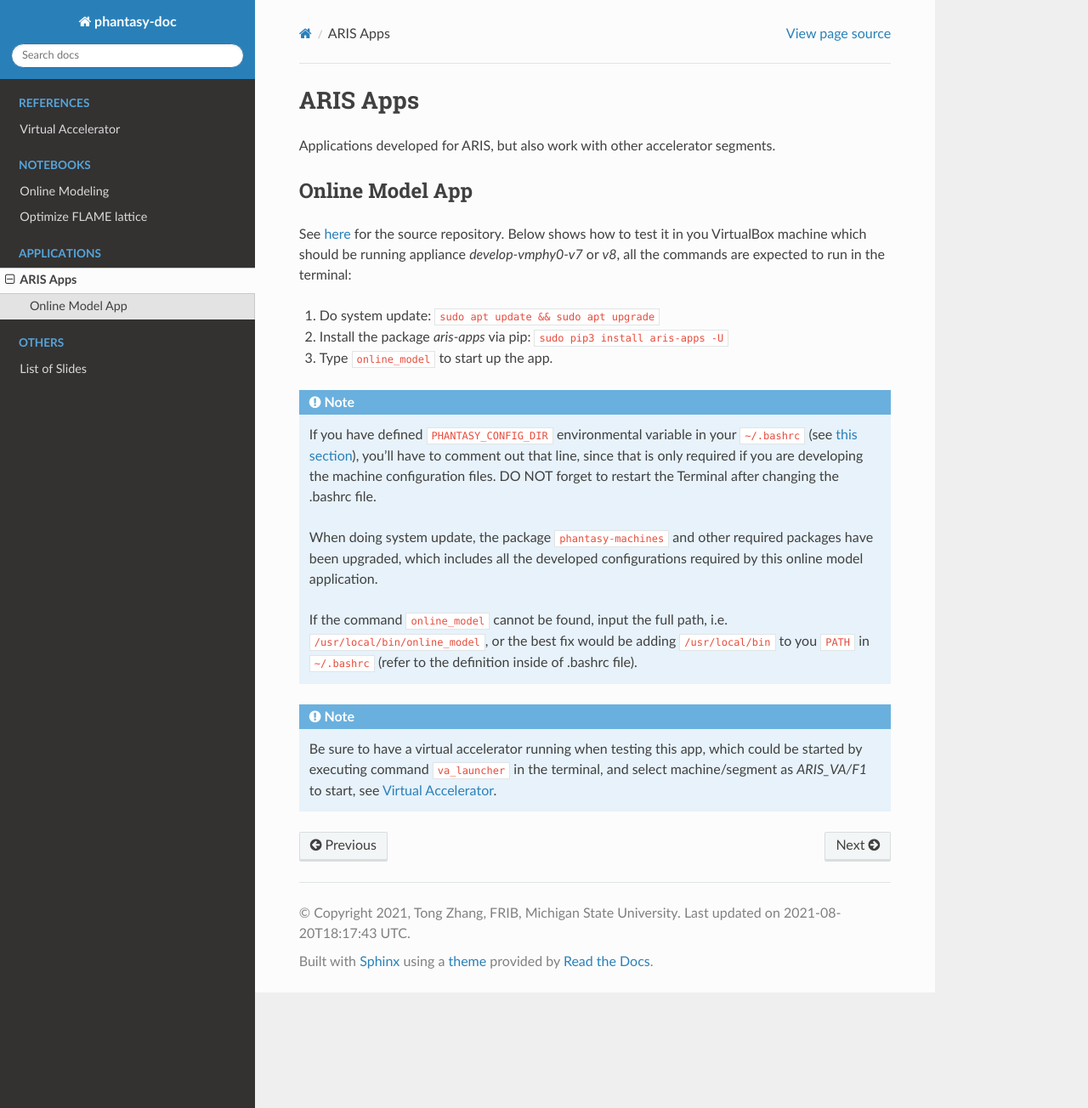
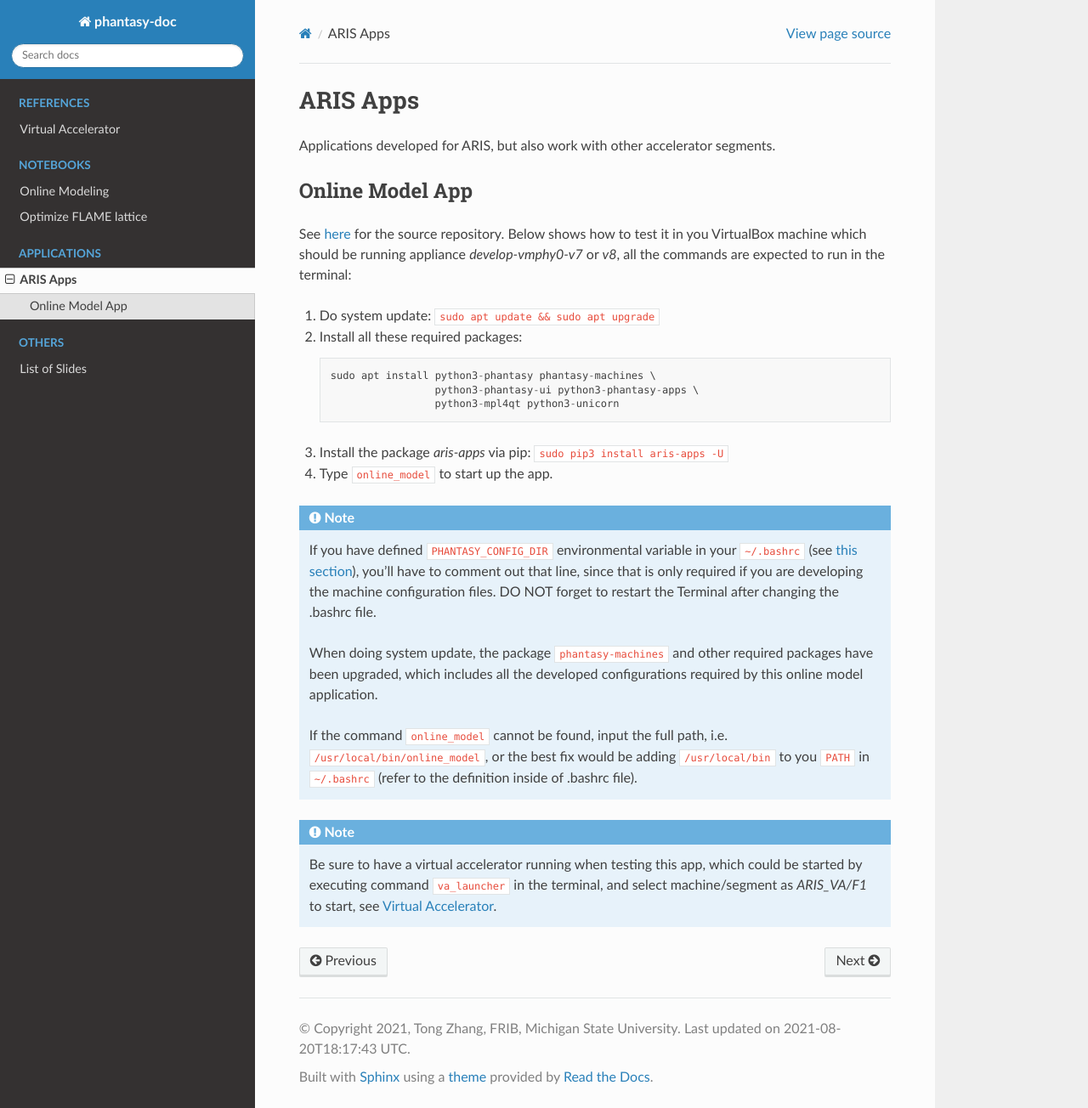
Before and after one commit to archman/phantasy-doc, a Sphinx documentation site: the page built from source/aris-apps.rst, in a window 1280 px wide and 1304 px high. Shown: the whole window at 85% size. Built offline with Sphinx 7.4.7 and the Read the Docs theme 2.0.0, drawn with Linux system fonts in a browser that asks for light colours.

Commit message:
REF: Add step for install required Debian packages.

```diff
--- a/source/aris-apps.rst
+++ b/source/aris-apps.rst
@@ -12,8 +12,14 @@ should be running appliance *develop-vmphy0-v7* or *v8*, all the commands
 are expected to run in the terminal:
 
 1. Do system update: ``sudo apt update && sudo apt upgrade``
-2. Install the package *aris-apps* via pip: ``sudo pip3 install aris-apps -U``
-3. Type ``online_model`` to start up the app.
+2. Install all these required packages::
+
+    sudo apt install python3-phantasy phantasy-machines \
+                     python3-phantasy-ui python3-phantasy-apps \
+                     python3-mpl4qt python3-unicorn
+
+3. Install the package *aris-apps* via pip: ``sudo pip3 install aris-apps -U``
+4. Type ``online_model`` to start up the app.
 
 .. note::
    If you have defined ``PHANTASY_CONFIG_DIR`` environmental variable in
```
